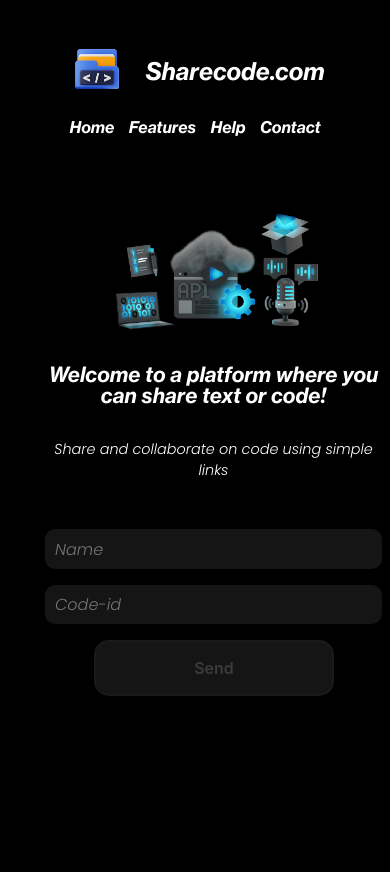
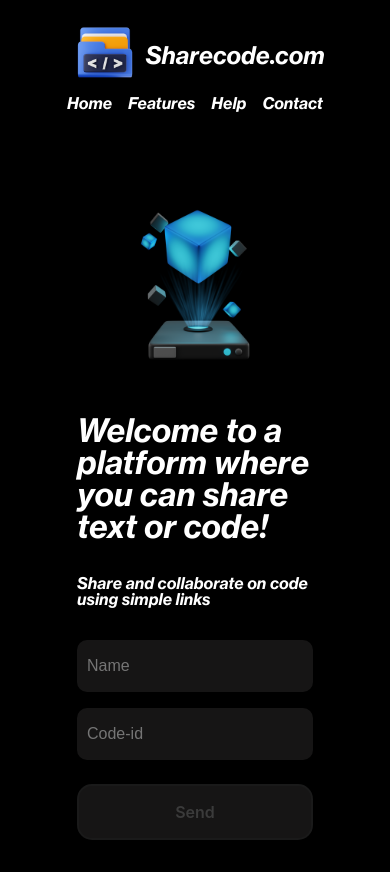
Before and after one commit to mr-chandan/code-sharing, a Next.js app: page / in a window 390 px wide. Before the commit the page ends 844 px from the top, so only its background shows below. Built offline with nearby package versions, Linux system fonts and the light colour scheme.

Commit message:
added changes

```diff
--- a/Components/Homgrid.js
+++ b/Components/Homgrid.js
@@ -18,23 +18,28 @@
   }
 
   return (
-    <div className={Styles.gridcont}>
+    <div className={Styles.container}>
+      <div className={Styles.contgrid}>
         <div className={Styles.form}>
           <div className={Styles.flexfont}>
             <div className={Styles.formtxt}>Welcome to a platform where you can share text or code!</div>
             <div className={Styles.text2}>Share and collaborate on code using simple links</div>
           </div>
           <div className={Styles.inp}>
+            <div className={Styles.inpdiv}>
               <input className={Styles.input} onChange={(ev) => setname(ev.target.value)} type="text" placeholder="Name" />
               <input className={Styles.input} onChange={(ev) => setroom(ev.target.value)} type="text" placeholder="Code-id" />
+            </div>
             <button
               className={`${Styles.btn} ${room && name ? Styles.whiteBtn : ''}`}
               type="button" onClick={Btnclick}>
               Send
             </button>
+
           </div>
         </div>
-      <div className={Styles.imgbox}>< img src='code.png' className={Styles.img} alt="codeimg" /></div>
+        <div className={Styles.imgbox}>< img src='codd.png' className={Styles.img} alt="codeimg" /></div>
+      </div>
     </div>
   )
 }
--- a/Components/Navbar.js
+++ b/Components/Navbar.js
@@ -4,12 +4,17 @@
     return (
 
         <div className={Styles.container}>
-            <div className={Styles.logo}><img src='coding-folder.png' className={Styles.img} /><div className={Styles.name}>Sharecode.com</div></div>
-            <div className={Styles.list}>
-                <div>Home</div>
-                <div>Features</div>
-                <div>Help</div>
-                <div>Contact</div>
+            <div className={Styles.contflex}>
+                <div className={Styles.logo}>
+                    <img src='coding-folder.png' className={Styles.img} />
+                    <div className={Styles.name}>Sharecode.com</div>
+                </div>
+                <div className={Styles.list}>
+                    <div>Home</div>
+                    <div>Features</div>
+                    <div>Help</div>
+                    <div>Contact</div>
+                </div>
             </div>
 
         </div>
--- a/pages/index.js
+++ b/pages/index.js
@@ -5,8 +5,12 @@
 export default function Home() {
   return (
     <>
-
-
+      <Head>
+        <title>Sharecode.com</title>
+        <meta name="description" content="Generated by create next app" />
+        <meta name="viewport" content="width=device-width, initial-scale=1" />
+        <link rel="icon" href="/favicon.ico" />
+      </Head>
       <Navbar />
       <Homgrid />
     </>
--- a/styles/Home.module.css
+++ b/styles/Home.module.css
@@ -1,75 +1,68 @@
-@font-face {
-  font-family: "NeueHaasGrotTextRound";
-  src: url("../public/NeueHaasGrotTextRound-76BoldItalic-Web.woff.ttf")
-    format("opentype");
-}
-
-.gridcont {
-  color: white;
-  max-width: 1300px;
+.container {
+  max-width: 1250px;
   margin-left: auto;
-  margin-right: auto;
-  display: grid;
-  grid-template-columns: 1fr 1fr;
-  margin-top: 8rem;
-}
-
-/* .img {
-  width: 400px;
-  height: 400px;
-  background-image: url('../public/code.png');
-  background-size: cover;
-  display: flex;
-  justify-content: center;
-  align-items: center;
-} */
-
-.img {
-  max-width: 40rem;
-}
-.imgbox {
-  display: flex;
-  align-items: center;
-  justify-content: center;
-}
-.form {
-  display: flex;
-  flex-direction: column;
-  align-items: center;
-  justify-content: center;
-  gap: 3rem;
-}
-
-.inp {
-  display: flex;
-  align-items: center;
-  justify-content: flex-start;
-  flex-direction: column;
-  gap: 1rem;
-  font-family: "Poppins", sans-serif;
   margin-right: auto;
 }
 
-.formtxt {
-  font-family: "NeueHaasGrotTextRound";
-  font-size: 3rem;
+.contgrid {
+  display: grid;
+  color: white;
+  grid-template-columns: 1fr 1fr;
+  margin-top: 5rem;
 }
 
-.text2 {
-  font-size: 1rem;
-  margin-right: auto;
+.imgbox {
+  display: flex;
+  justify-content: center;
+}
+
+.form {
+  font-family: NeueHaasGrotTextRound;
+  display: flex;
+  flex-direction: column;
+  padding: 2rem;
+  gap: 2rem;
 }
 
 .flexfont {
+  font-size: 2rem;
   display: flex;
-  align-items: center;
-  justify-content: center;
   flex-direction: column;
   gap: 2rem;
+}
+.img {
+  max-width: 20rem;
+}
+.inp {
+  display: flex;
+  flex-direction: column;
+  gap: 1.5rem;
+}
+.inpdiv {
+  display: flex;
+  flex-direction: column;
+  gap: 1rem;
+}
+.text2 {
+  font-size: 1rem;
+}
+.input {
+  max-width: 30rem;
+  height: 2rem;
+  outline: none;
+  padding: 10px;
+  border-radius: 10px;
   font-family: "Poppins", sans-serif;
+  font-size: 1rem;
+  color: white;
+  background-color: #161515;
+  border: none;
 }
 
-/* CSS */
+.input:hover {
+  outline: 1.5px solid white;
+}
+
 .btn {
   appearance: none;
   background-color: #161515;
@@ -100,153 +93,104 @@
   margin-right: auto;
 }
 
-.btn:disabled {
-  pointer-events: none;
-}
-.whiteBtn{
-  color: #fff;
+.btn:hover {
   background-color: white;
-  box-shadow: rgba(0, 0, 0, 0.25) 0 8px 15px;
-  transform: translateY(-2px);
-  color: #161515;
 }
 
-.btn:active {
-  box-shadow: none;
-  transform: translateY(0);
-}
-
-.input {
-  min-width: 30rem;
-  height: 2rem;
-  outline: none;
-  padding: 10px;
-  border-radius: 10px;
-  font-family: "Poppins", sans-serif;
-  font-size: 1rem;
-  color: white;
-  background-color: #161515;
-  border: none;
-}
-
-.input:hover{
-  outline: 1.5px solid white;
-}
-
-@media screen and (max-width: 1376px) {
-  .gridcont {
+@media screen and (max-width: 1315px) {
+  .container {
     max-width: 1000px;
-    margin-left: auto;
-    margin-right: auto;
-  }
-
-  .img {
-    max-width: 30rem;
-  }
-
-  .btn {
-    min-height: 40px;
-    max-width: 15rem;
-  }
-
-  .formtxt {
-    font-family: "NeueHaasGrotTextRound";
-    font-size: 2.5rem;
-  }
-  .text2 {
-    font-size: 0.9rem;
-    margin-right: auto;
-  }
-  .input {
-    min-width: 25rem;
-    height: 1.5rem;
   }
 }
 
-@media screen and (max-width: 1100px) {
-  .gridcont {
-    grid-template-columns: repeat(1, auto);
-    margin-top: 3rem;
+@media screen and (max-width: 1050px) {
+  .container {
     max-width: 800px;
-    margin-bottom: 5rem;
   }
 
+  .contgrid {
+    grid-template-columns: repeat(1, auto);
+  }
   .imgbox {
     order: -1;
   }
-  .flexfont {
-    text-align: center;
-  }
-  .text2 {
-    margin-left: auto;
-  }
-
-  .inp {
-    margin-left: auto;
-  }
-  .btn {
-    margin-left: auto;
+  .img {
+    max-width: 19rem;
   }
 }
 
-@media screen and (max-width: 860px) {
-  .gridcont {
-    max-width: 650px;
+@media screen and (max-width: 840px) {
+  .container {
+    max-width: 600px;
+  }
+  .img {
+    max-width: 18rem;
   }
 }
 
-@media screen and (max-width: 730px) {
-  .gridcont {
-    max-width: 500px;
-  }
-}
-
-@media screen and (max-width: 600px) {
-  .gridcont {
+@media screen and (max-width: 630px) {
+  .container {
     max-width: 400px;
-  }
-  .img {
-    max-width: 25rem;
-  }
-  .formtxt{
-    font-size: 1.5rem;
-  }
-  .input {
-    min-width: 20rem;
-    height: 1.3rem;
-  }
-}
-
-@media screen and (max-width: 450px) {
-  .gridcont {
-    max-width: 300px;
-  }
-  .img {
-    max-width: 17rem;
-  }
-  .formtxt{
-    font-size: 1.3rem;
-  }
-  .input {
-    min-width: 15rem;
-    height: 1.2rem;
-  }
-
-}
-
- @media screen and (max-width: 380px) {
-  .gridcont {
-    max-width: 240px;
   }
   .img {
     max-width: 15rem;
   }
-  .formtxt{
-    font-size: 1.1rem;
+}
+
+@media screen and (max-width: 430px) {
+  .container {
+    max-width: 300px;
   }
-  .input {
-    min-width: 12rem;
-    height: 1rem;
+  .img {
+    max-width: 12rem;
+  }
+}
+
+@media screen and (max-width: 310px) {
+  .container {
+    max-width: 250px;
+  }
+  .img {
+    max-width: 10rem;
+  }
+  .formtxt {
+    font-size: 1.2rem;
+  }
+  .text2 {
+    font-size: 0.8;
   }
 
+  .input{
+    max-width: 100%;
+  }
+  .btn{
+    max-width: 100%;
+  }
+  .form{
+    padding: 10px;
+  }
 }
+
+@media screen and (max-width: 260px) {
+    .container {
+      max-width: 200px;
+    }
+    .img {
+      max-width: 8rem;
+    }
+    .form{
+        padding: 8px;
+    }
+    .formtxt {
+      font-size: 1rem;
+    }
+    .text2 {
+      font-size: 0.6;
+    }
+    .btn{
+      max-width: 15rem;
+    }
+    .input{
+      max-width: 10rem;
+    }
+  }
--- a/styles/Navbar.module.css
+++ b/styles/Navbar.module.css
@@ -1,131 +1,104 @@
-@import url("https://fonts.googleapis.com/css2?family=Poppins:ital,wght@1,300&display=swap");
-
 .container {
-  display: flex;
-  max-width: 1300px;
-  align-items: center;
-  flex-direction: row;
-  color: white;
-  justify-content: space-between;
-  font-family: "NeueHaasGrotTextRound", sans-serif;
+  max-width: 1250px;
   margin-left: auto;
   margin-right: auto;
-  font-size: 1.5rem;
-  margin-top: 2.5rem;
-  cursor: pointer;
 }
 
 .img {
   width: 5rem;
 }
 
-.list {
+.contflex {
   display: flex;
   align-items: center;
-  gap: 1rem;
-  font-size: 1.3rem;
+  justify-content: space-between;
+  color: white;
+  font-family: NeueHaasGrotTextRound;
+  font-size: 1.5rem;
+  margin-top: 1rem;
 }
 
 .logo {
   display: flex;
   align-items: center;
-  gap: 1rem;
+  flex-direction: row;
 }
 
-@media screen and (max-width: 1376px) {
+.list {
+  display: flex;
+  align-items: center;
+  justify-content: center;
+  flex-direction: row;
+  gap: 2rem;
+}
+
+@media screen and (max-width: 1315px) {
   .container {
     max-width: 1000px;
-    margin-left: auto;
-    margin-right: auto;
   }
 }
-@media screen and (max-width: 1100px) {
+@media screen and (max-width: 1050px) {
   .container {
     max-width: 800px;
-    margin-left: auto;
-    margin-right: auto;
   }
 }
 
-@media screen and (max-width: 850px) {
+@media screen and (max-width: 840px) {
   .container {
-    max-width: 650px;
+    max-width: 600px;
+  }
+  .contflex {
+    flex-direction: column;
   }
 }
 
-@media screen and (max-width: 730px) {
+@media screen and (max-width: 630px) {
   .container {
-    flex-direction: column;
-    gap: 1rem;
-    max-width: 500px;
-  }
-  .logo {
-    margin-right: auto;
+    max-width: 400px;
   }
   .list {
-    margin-left: 5rem;
-    gap: 2rem;
-    margin-right: auto;
-  }
-  .logo .img {
-    width: 4rem;
+    gap: 1rem;
+    font-size: 1.2rem;
   }
 }
 
-@media screen and (max-width: 600px) {
-  .container {
-    max-width: 400px;
-  }
-
-  .list {
-    gap: 1rem;
-    margin-left: auto;
-    margin-right: auto;
-    font-size: 1.2rem;
-  }
-  .logo {
-    font-size: 1.5rem;
-    margin-left: auto;
-    margin-right: auto;
-  }
-}
-
-@media screen and (max-width: 450px) {
+@media screen and (max-width: 430px) {
   .container {
     max-width: 300px;
   }
-
   .list {
-    gap: 0.9rem;
-
+    gap: 1rem;
     font-size: 1rem;
   }
 }
 
-
-@media screen and (max-width: 380px) {
+@media screen and (max-width: 310px) {
   .container {
     max-width: 250px;
   }
-.name{
-  font-size:1.2rem;
-}
+  .img {
+    width: 3rem;
+  }
+  .name {
+    font-size: 1rem;
+  }
   .list {
     gap: 0.8rem;
     font-size: 0.9rem;
   }
 }
 
-@media screen and (max-width: 290px) {
+
+@media screen and (max-width: 260px) {
   .container {
-    max-width: 230px;
+    max-width: 200px;
+  }
+  .img {
+    width: 2.5rem;
+  }
+  .name {
     font-size: 1rem;
   }
-
-.logo{
-  font-size: 1.2rem;
-}
-
   .list {
     gap: 0.5rem;
     font-size: 0.8rem;
--- a/styles/globals.css
+++ b/styles/globals.css
@@ -2,7 +2,7 @@
 body {
   max-width: 100vw;
   overflow-x: hidden;
-  background-color:black;
+  background-color: black;
   margin: 0;
 }
 @font-face {
@@ -32,7 +32,7 @@
   }
 }
 
-.CodeMirror  {
+.CodeMirror {
   max-height: 100vh;
   min-height: 100vh;
   min-width: 80vw;
@@ -41,7 +41,6 @@
   font-size: 1.2rem;
 }
 
-
 ::selection {
   background-color: white;
   color: black;
```
Also changed, not shown: public/cod.png (added), public/codd.png (added). Lines whose indentation alone changed are shown as unchanged.
